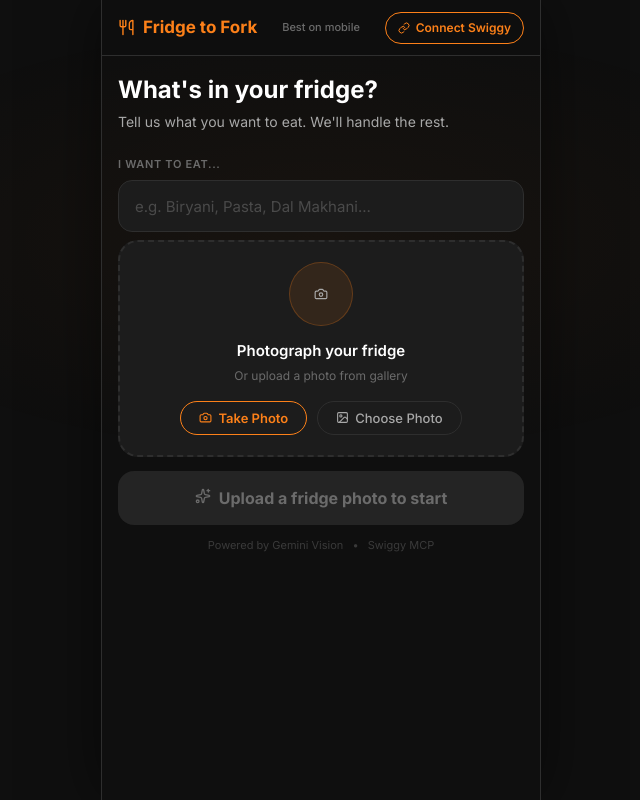
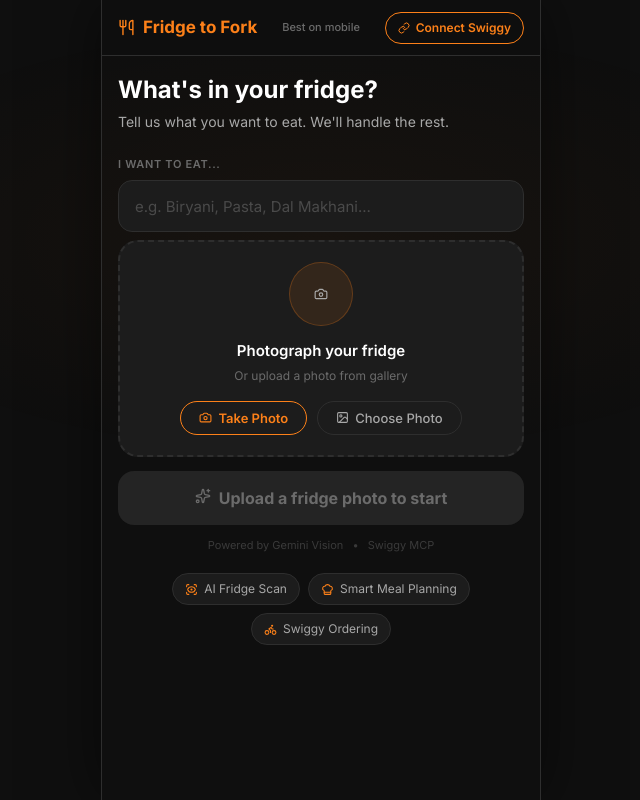
Before and after one commit to jaybharuka/fridge-to-fork, a FastAPI app: page / in a window 1280 px wide. Shown: the whole page, without its empty margins (319-959 px from the left). Run offline with FastAPI, Linux system fonts and the light colour scheme.

Commit message:
feat: add feature pills row below landing screen hint
Three pills (AI Fridge Scan / Smart Meal Planning / Swiggy Ordering)
explaining the app at a glance, below the "Powered by" line.

```diff
--- a/templates/index.html
+++ b/templates/index.html
@@ -367,6 +367,31 @@
       </button>
 
       <p class="bottom-hint">Powered by Gemini Vision <span class="hint-dot">•</span> Swiggy MCP</p>
+
+      <div style="display:flex; gap:8px; justify-content:center; flex-wrap:wrap; padding: 16px 16px 24px; margin-top:4px;">
+
+        <div style="display:flex; align-items:center; gap:6px;
+          background:#1C1C1C; border:1px solid #2E2E2E;
+          border-radius:20px; padding:6px 12px;">
+          <i data-lucide="scan-eye" style="width:13px; height:13px; color:#FC8019;"></i>
+          <span style="font-size:12px; color:#A8A8A8;">AI Fridge Scan</span>
+        </div>
+
+        <div style="display:flex; align-items:center; gap:6px;
+          background:#1C1C1C; border:1px solid #2E2E2E;
+          border-radius:20px; padding:6px 12px;">
+          <i data-lucide="chef-hat" style="width:13px; height:13px; color:#FC8019;"></i>
+          <span style="font-size:12px; color:#A8A8A8;">Smart Meal Planning</span>
+        </div>
+
+        <div style="display:flex; align-items:center; gap:6px;
+          background:#1C1C1C; border:1px solid #2E2E2E;
+          border-radius:20px; padding:6px 12px;">
+          <i data-lucide="bike" style="width:13px; height:13px; color:#FC8019;"></i>
+          <span style="font-size:12px; color:#A8A8A8;">Swiggy Ordering</span>
+        </div>
+
+      </div>
 
       <!-- Progress steps -->
       <div class="steps" id="steps">
```
